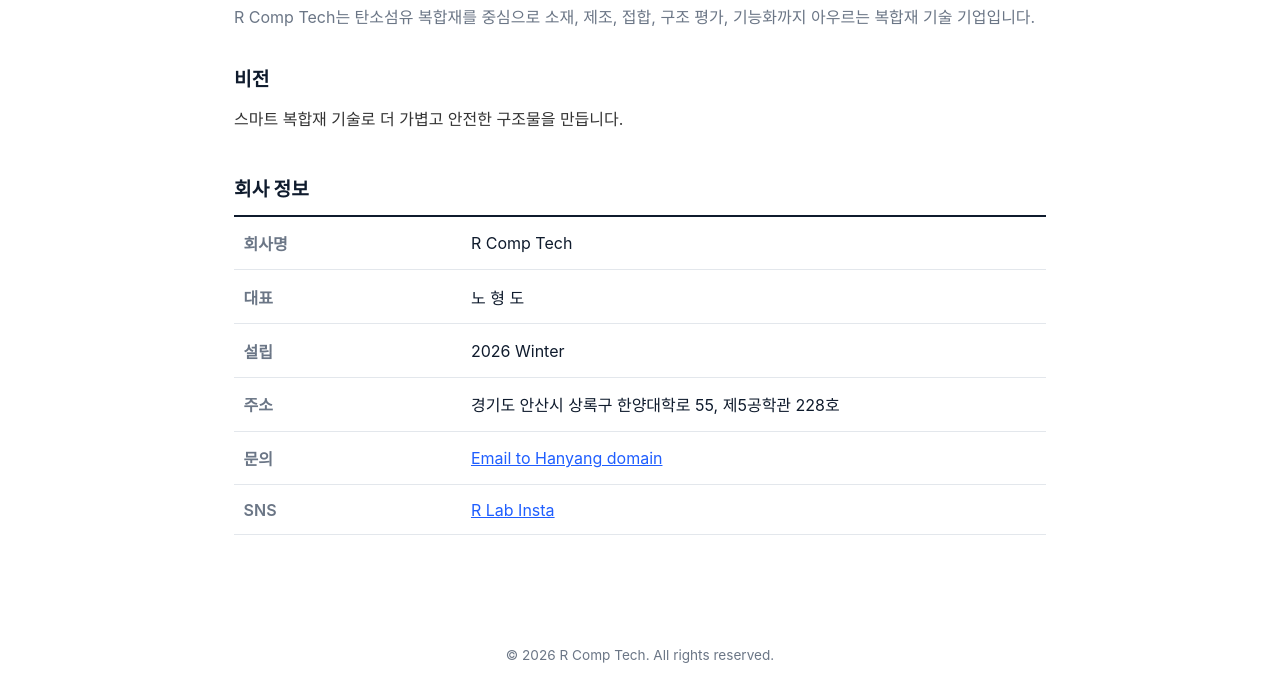
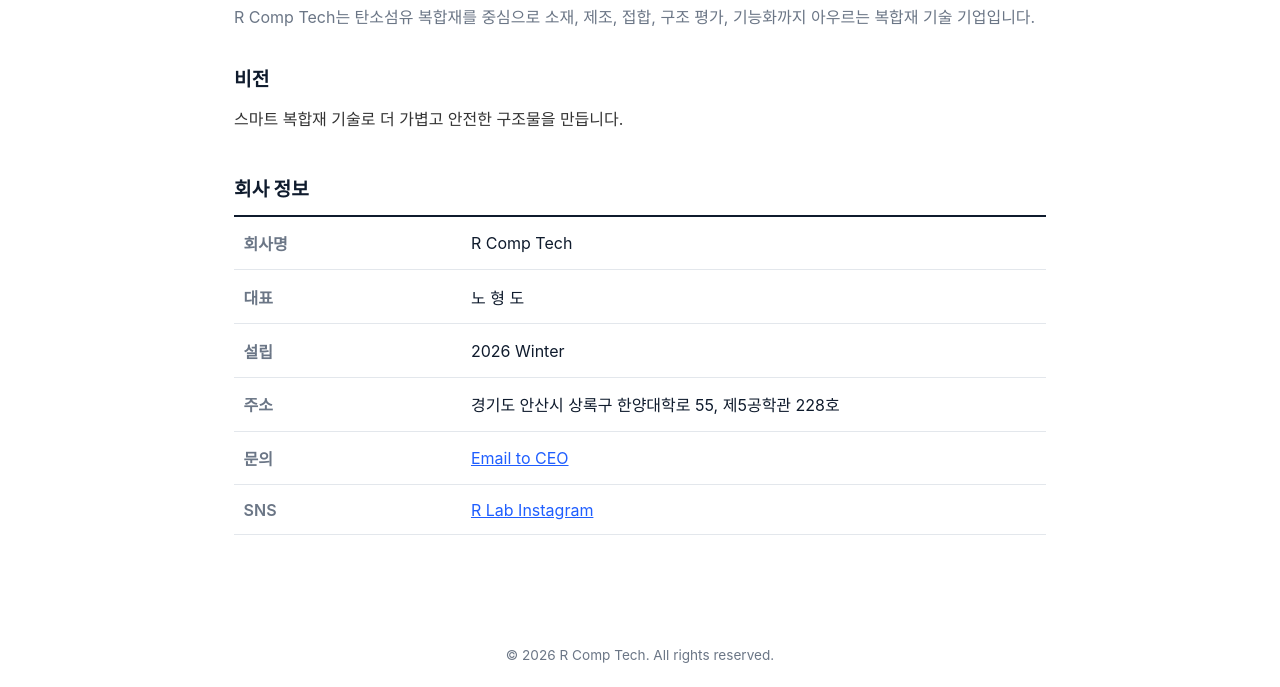
Before and after one commit to rcomptech/rcomptech.github.io, a plain HTML site: page about.html in a window 1280 px wide. Shown: the part 179-866 px from the top of the page. Drawn offline with Linux system fonts and the light colour scheme.

Commit message:
Update contact information and SNS links

```diff
--- a/about.html
+++ b/about.html
@@ -39,8 +39,8 @@
         <tr><th>대표</th><td> 노 형 도 </td></tr>
         <tr><th>설립</th><td> 2026 Winter </td></tr>
         <tr><th>주소</th><td> 경기도 안산시 상록구 한양대학로 55, 제5공학관 228호</td></tr>
-        <tr><th>문의</th><td><a href="mailto:rhd1213@hanyang.ac.kr"> Email to Hanyang domain </a></td></tr>
-        <tr><th>SNS</th><td><a href="https://www.instagram.com/r_lab_official/" target="_blank" rel="noopener">R Lab Insta</a></td></tr>
+        <tr><th>문의</th><td><a href="mailto:rhd1213@hanyang.ac.kr"> Email to CEO </a></td></tr>
+        <tr><th>SNS</th><td><a href="https://www.instagram.com/r_lab_official/" target="_blank" rel="noopener">R Lab Instagram</a></td></tr>
 
       </table>
     </section>
```
